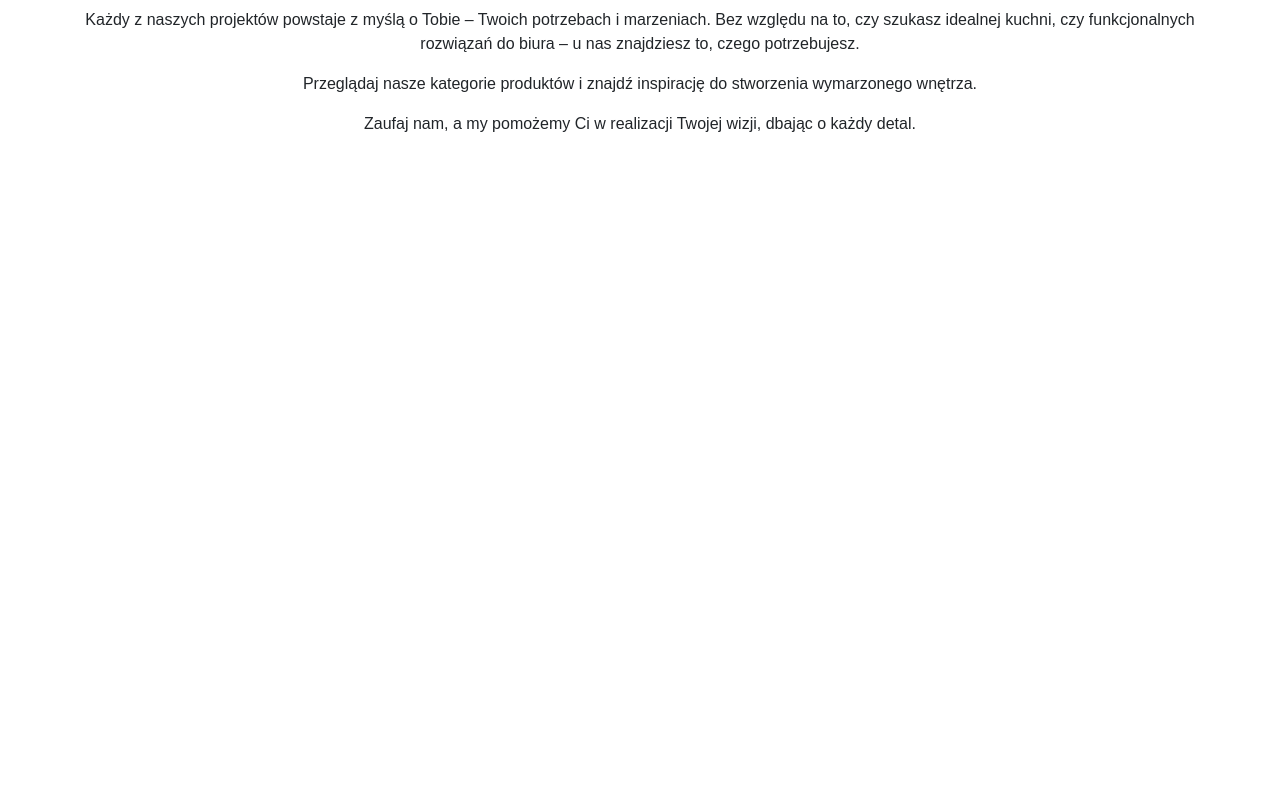
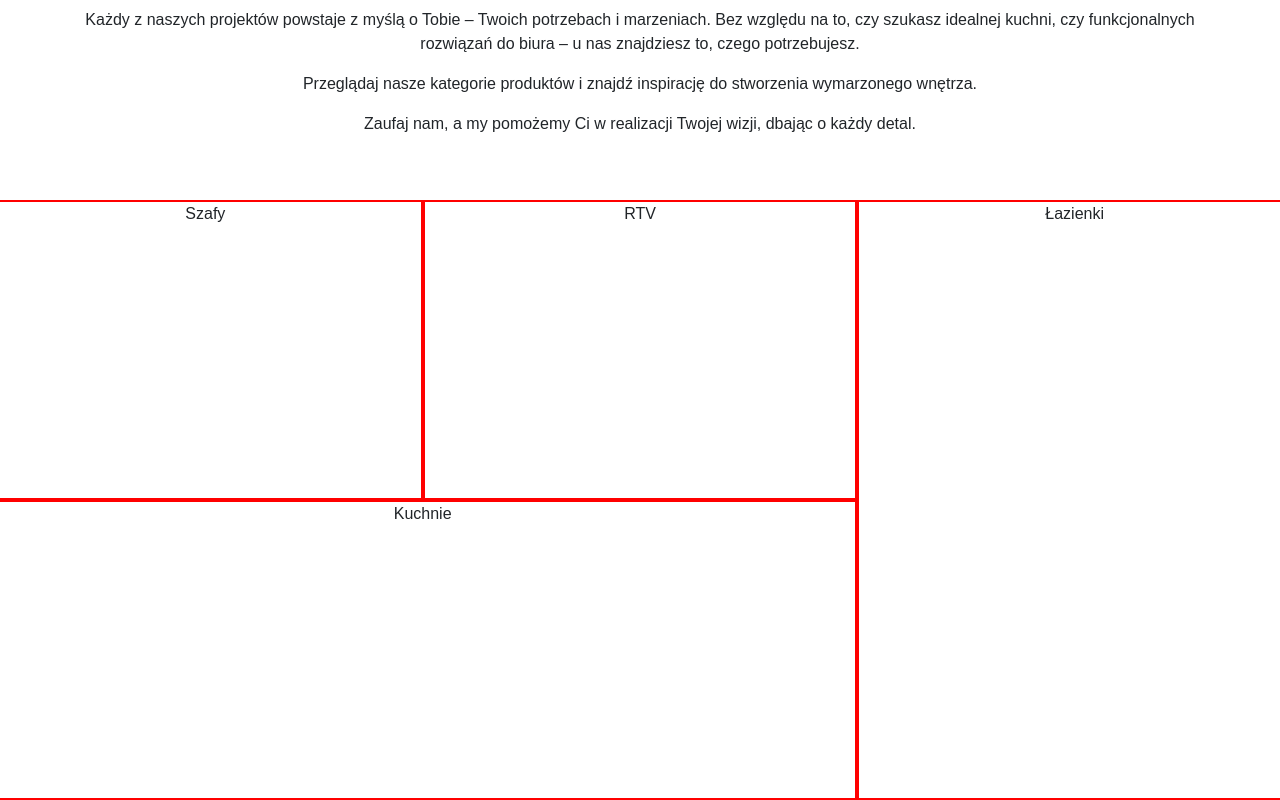
Before and after one commit to paulinasiwko/kubi-app, a React (Vite) app: page / in a window 1280 px wide. Shown: the part 1098-1898 px from the top of the page. Before the commit the page ends 1298 px from the top, so only its background shows below. Built offline with nearby package versions, Linux system fonts and the light colour scheme.

Commit message:
started working on homepage grid

```diff
--- a/src/pages/Homepage.jsx
+++ b/src/pages/Homepage.jsx
@@ -1,7 +1,7 @@
 import Menu from "../components/Menu.jsx";
 import '../styles/Homepage.css';
 import backgroundImg from "../assets/img/background/homepage2.jpg";
-import {Container, Image, Row} from "react-bootstrap";
+import {Col, Container, Image, Row} from "react-bootstrap";
 
 
 export default function Homepage() {
@@ -32,8 +32,19 @@ export default function Homepage() {
                         </p>
                     </div>
                 </Row>
-                <Row>
-
+                <Row id="galleryGrid" className="text-center">
+                    <div id="wardrobe" className="galleryGridArea">
+                        <p>Szafy</p>
+                    </div>
+                    <div id="rtv" className="galleryGridArea">
+                        <p>RTV</p>
+                    </div>
+                    <div id="bathroom" className="galleryGridArea">
+                        <p>Łazienki</p>
+                    </div>
+                    <div id="kitchen" className="galleryGridArea">
+                        <p>Kuchnie</p>
+                    </div>
                 </Row>
             </Container>
 
--- a/src/styles/Homepage.css
+++ b/src/styles/Homepage.css
@@ -23,3 +23,32 @@
     white-space: nowrap;
     font-weight: bold;
 }
+
+#galleryGrid {
+    display: grid;
+    grid-template-rows: 300px 300px;
+    grid-template-columns: 1fr 1fr 1fr;
+    grid-template-areas:
+    "wardrobe rtv bathroom"
+    "kitchen kitchen bathroom";
+}
+
+#wardrobe {
+    grid-area: wardrobe;
+}
+
+#rtv {
+    grid-area: rtv;
+}
+
+#bathroom {
+    grid-area: bathroom;
+}
+
+#kitchen {
+    grid-area: kitchen;
+}
+
+.galleryGridArea {
+    border: 2px solid red;
+}
```
